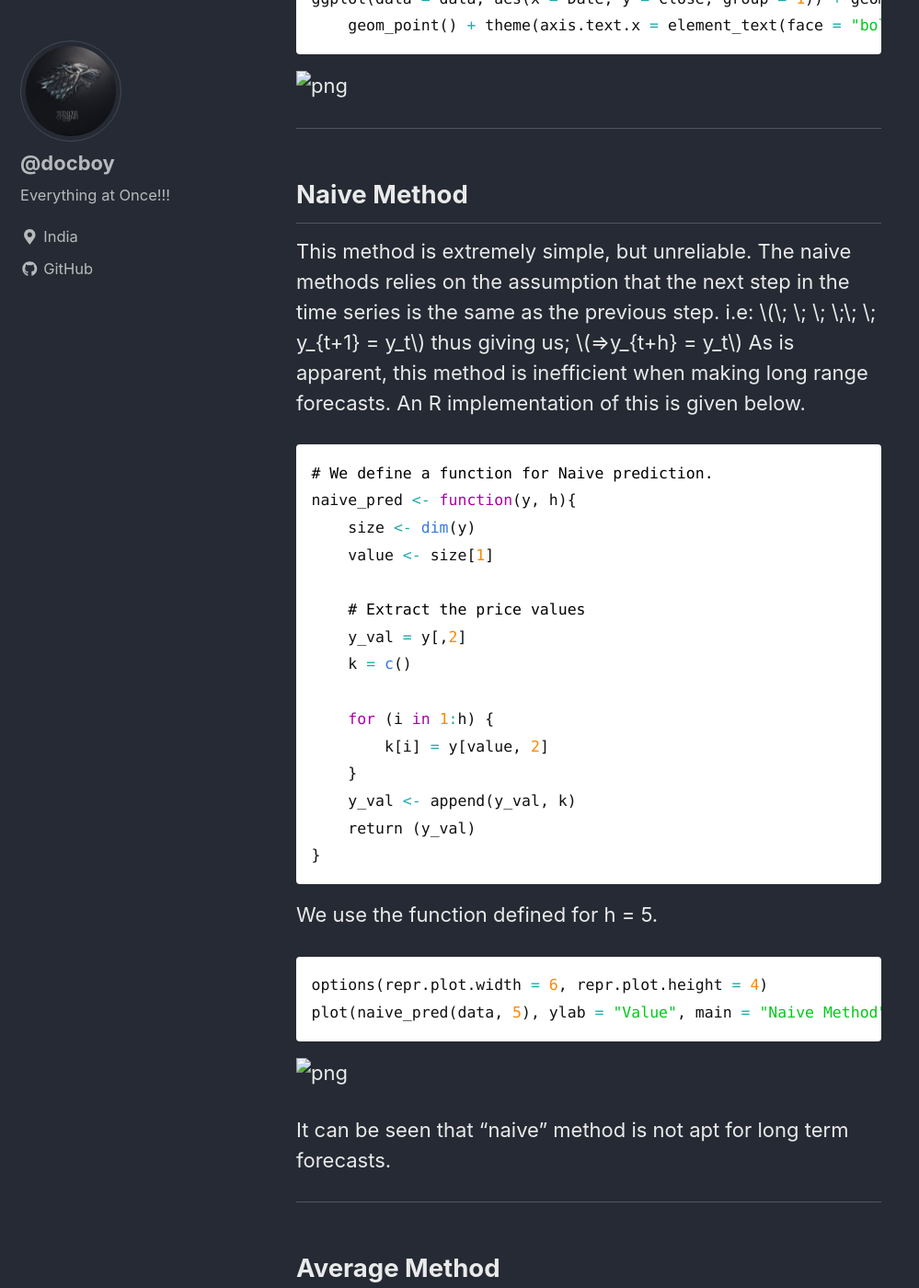
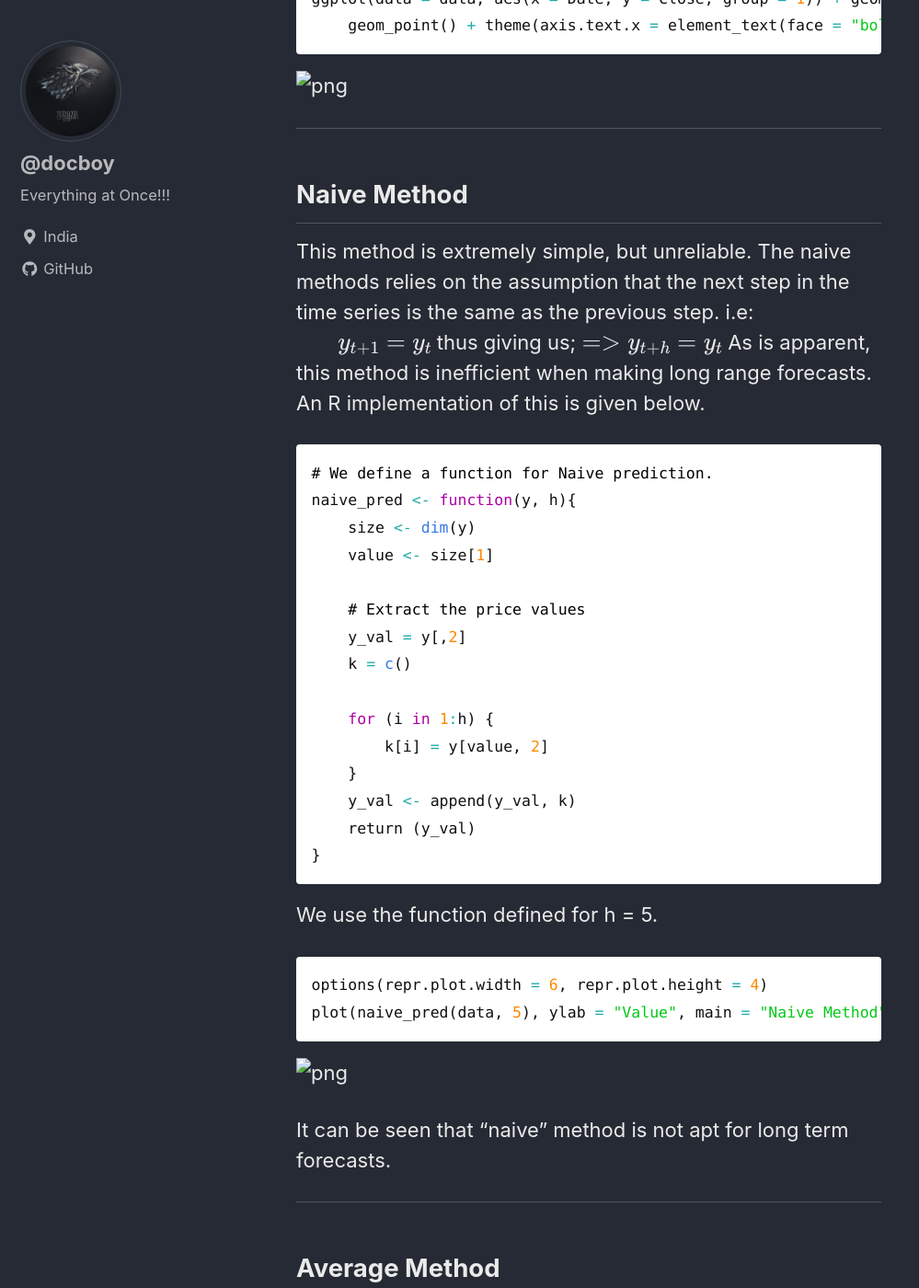
Before and after one commit to atdocboy/atdocboy.github.io, a Jekyll site: the page built from _posts/2019-04-11-Basic-Forecasting.md, in a window 1280 px wide and 1400 px high, scrolled down 2144 px. Shown: the whole window at 92% size, without its empty margins (0-999 px from the left). Built offline with Jekyll 4.4.1, drawn with Linux system fonts in a browser that asks for light colours; nearby versions of some CDN libraries; formulas are drawn with MathJax 3; part of the change alters nothing that is shown; some of the changed text lies outside the part shown.

```diff
--- a/_posts/2019-04-11-Basic-Forecasting.md
+++ b/_posts/2019-04-11-Basic-Forecasting.md
@@ -1,3 +1,19 @@
+---
+title: Basic Forecasting
+date:
+      'Tue May 14 2019 05:30:00 GMT+0530 (India Standard Time)': null
+tags:
+  - Weekly Updates
+  - data science
+  - Time series
+header:
+  image:
+excerpt: 'Weekly Updates, data science, Time Series'
+mathjax: 'true'
+published: true
+---
+
+
 
 # Simple Forecasting Methods
 ==============================================
```
